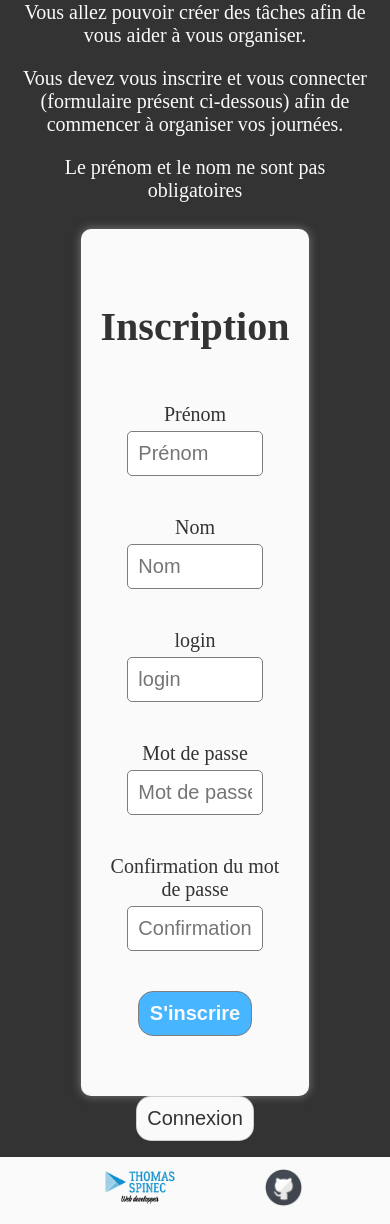
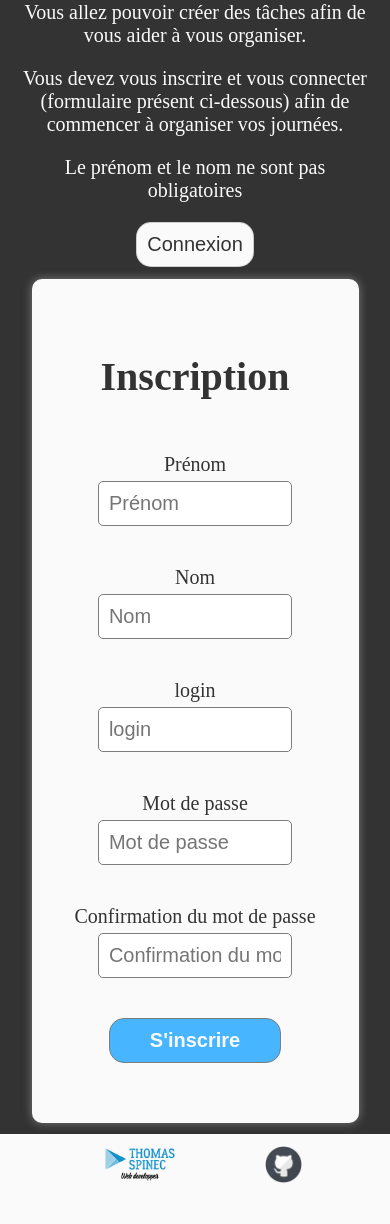
Before and after one commit to thomas-spinec/tdl, a PHP site: page / in a window 390 px wide. Shown: the part 295-1519 px from the top of the page. After the commit the page ends 1478 px from the top, so only its background shows below. Run offline with PHP 8.4, Linux system fonts and the light colour scheme.

Commit message:
responsiv des formulaire de connexion et inscription

```diff
--- a/site.css
+++ b/site.css
@@ -300,6 +300,29 @@ form input[type="submit"]:hover {
   margin: auto;
 }
 
+/* Media pour la connexion et l'inscription */
+@media screen and (max-width: 800px) {
+  #inscription {
+    flex-flow: column-reverse wrap;
+    justify-content: center;
+    align-items: center;
+  }
+
+  #inscription section {
+    flex-basis: 100%;
+  }
+
+  #connexion {
+    flex-flow: column wrap;
+    justify-content: center;
+    align-items: center;
+  }
+
+  #connexion section {
+    flex-basis: 100%;
+  }
+}
+
 /* *****************
     ToDoList
 ****************** */
```
